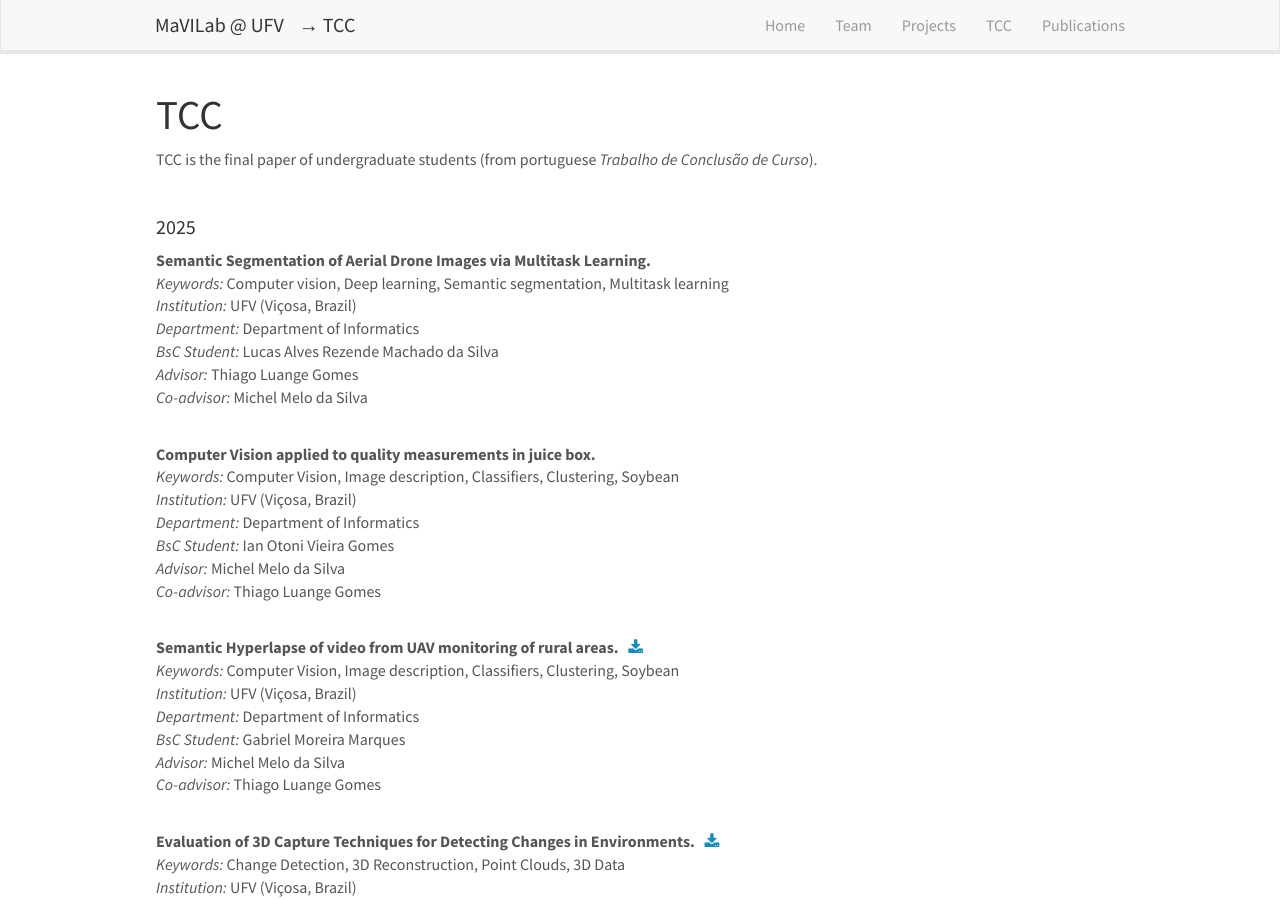
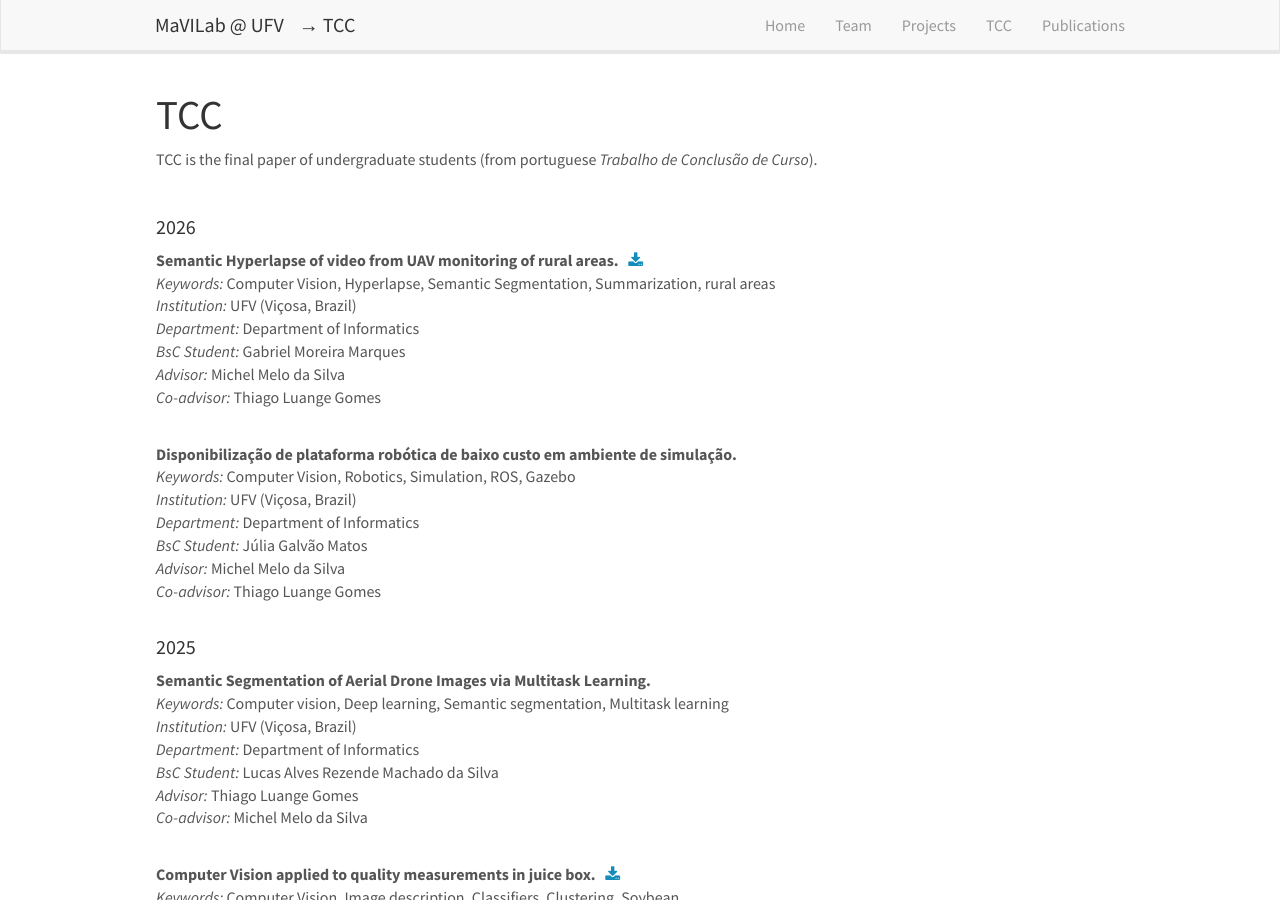
Before and after one commit to MaVILab-UFV/mavilab-ufv.github.io, a Jekyll site: the page built from _pages/tcc.md, in a window 1280 px wide and 900 px high. Built offline with Jekyll 4.4.1, drawn with Linux system fonts in a browser that asks for light colours; nearby versions of some CDN libraries.

Commit message:
Add new TCC entries for 2026 and update links
Updated TCC list with new entries for 2026 and modified links for 2025.

```diff
--- a/_data/tcc_list.yml
+++ b/_data/tcc_list.yml
@@ -1,3 +1,30 @@
+- year : 2026
+  tccs:
+  - title: "Semantic Hyperlapse of video from UAV monitoring of rural areas."
+    Institution: UFV (Viçosa, Brazil)
+    Department: Department of Informatics
+    Student: Gabriel Moreira Marques
+    Advisor: Michel Melo da Silva
+    Coadvisor: Thiago Luange Gomes
+    Keywords: Computer Vision, Hyperlapse, Semantic Segmentation, Summarization, rural areas
+    links:
+          url: https://drive.google.com/file/d/13iICa_mLdkQ5QBaHXyyvwQmEjGfA-QbO/view?usp=sharing
+          youtube:
+          github:
+
+  - title: "Disponibilização de plataforma robótica de baixo custo em ambiente de simulação."
+    Institution: UFV (Viçosa, Brazil)
+    Department: Department of Informatics
+    Student: Júlia Galvão Matos
+    Advisor: Michel Melo da Silva
+    Coadvisor: Thiago Luange Gomes
+    Keywords: Computer Vision, Robotics, Simulation, ROS, Gazebo
+    links:
+          url:
+          youtube:
+          github:
+
+
 - year : 2025
   tccs:
   - title: "Semantic Segmentation of Aerial Drone Images via Multitask Learning."
@@ -20,19 +47,7 @@
     Coadvisor: Thiago Luange Gomes
     Keywords: Computer Vision, Image description, Classifiers, Clustering, Soybean
     links:
-          url:
-          youtube:
-          github:
-
-  - title: "Semantic Hyperlapse of video from UAV monitoring of rural areas."
-    Institution: UFV (Viçosa, Brazil)
-    Department: Department of Informatics
-    Student: Gabriel Moreira Marques
-    Advisor: Michel Melo da Silva
-    Coadvisor: Thiago Luange Gomes
-    Keywords: Computer Vision, Image description, Classifiers, Clustering, Soybean
-    links:
-          url: https://drive.google.com/file/d/13iICa_mLdkQ5QBaHXyyvwQmEjGfA-QbO/view?usp=sharing
+          url: https://drive.google.com/file/d/11lApqvYU5iRBijlRvB4iOMu032YRjfPd/view?usp=sharing
           youtube:
           github:
 
```
